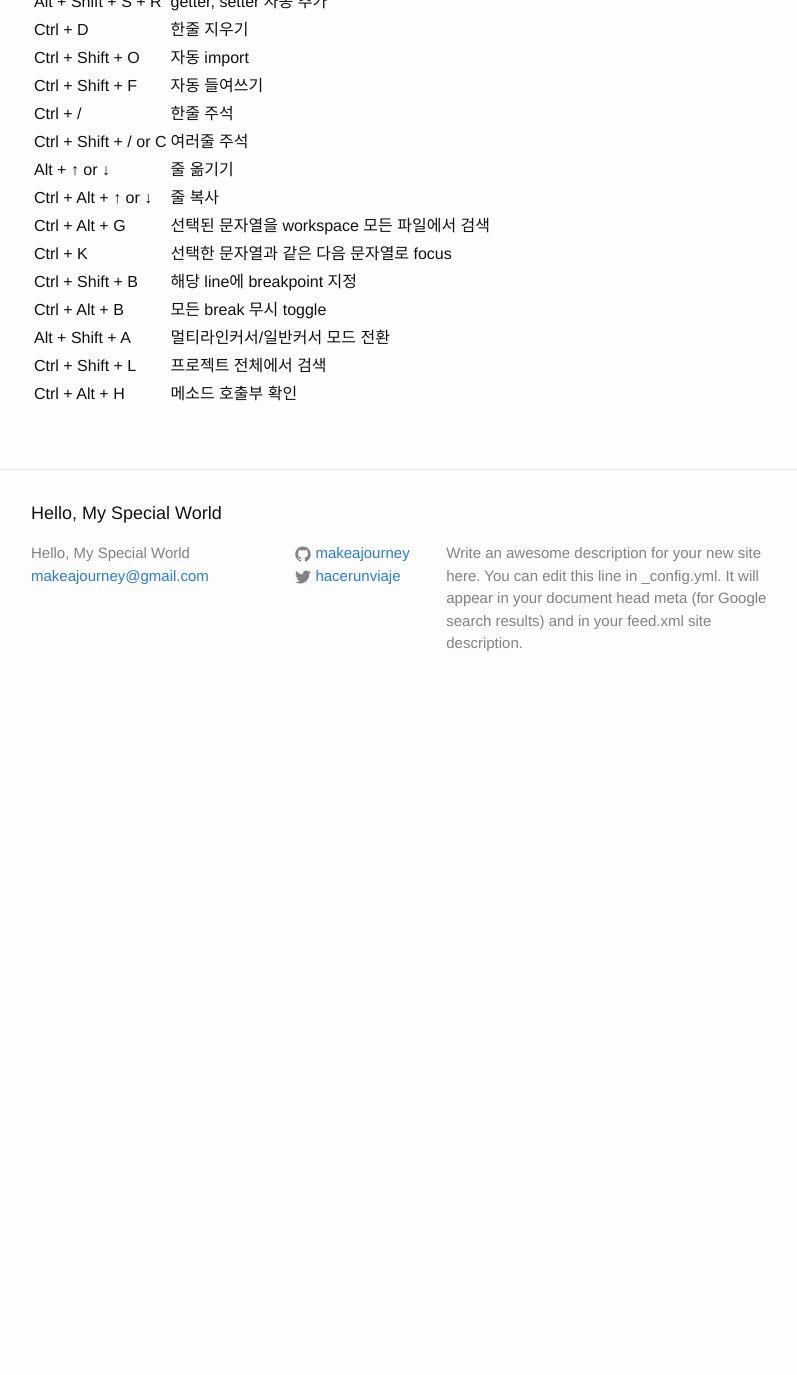
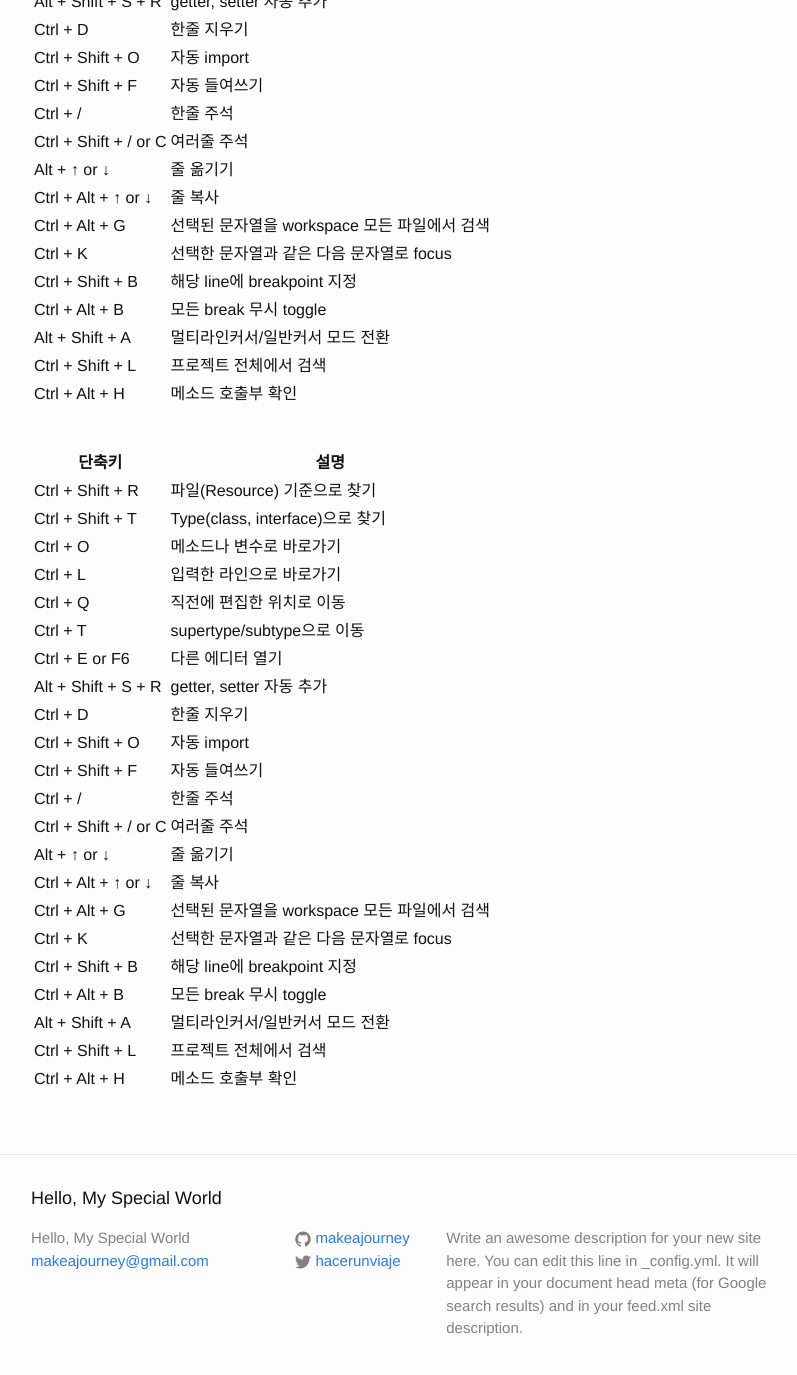
Before and after one commit to makeajourney/makeajourney.github.io, a Jekyll site: the page built from _posts/2016-02-22-test.markdown, in a window 1280 px wide and 1400 px high, scrolled down 437 px. Shown: the top 1375 px of the window, without its empty margins (239-1036 px from the left). Built offline with Jekyll 4.4.1, drawn with Linux system fonts in a browser that asks for light colours; before the commit the page ends 1152 px from its top, so only the background shows below that.

Commit message:
Update 2016-02-22-test.markdown

```diff
--- a/_posts/2016-02-22-test.markdown
+++ b/_posts/2016-02-22-test.markdown
@@ -28,3 +28,33 @@ Ctrl + Alt + B|모든 break 무시 toggle
 Alt + Shift + A|멀티라인커서/일반커서 모드 전환
 Ctrl + Shift + L|프로젝트 전체에서 검색
 Ctrl + Alt + H|메소드 호출부 확인
+
+
+
+<br>
+
+
+|단축키|설명|
+|----|----|
+|Ctrl + Shift + R|파일(Resource) 기준으로 찾기|
+|Ctrl + Shift + T|Type(class, interface)으로 찾기|
+|Ctrl + O|메소드나 변수로 바로가기|
+|Ctrl + L|입력한 라인으로 바로가기|
+|Ctrl + Q|직전에 편집한 위치로 이동|
+|Ctrl + T|supertype/subtype으로 이동|
+|Ctrl + E or F6|다른 에디터 열기|
+|Alt + Shift + S + R|getter, setter 자동 추가|
+|Ctrl + D|한줄 지우기|
+|Ctrl + Shift + O|자동 import|
+|Ctrl + Shift + F|자동 들여쓰기|
+|Ctrl + /|한줄 주석|
+|Ctrl + Shift + / or C|여러줄 주석|
+|Alt + ↑ or ↓|줄 옮기기|
+|Ctrl + Alt + ↑ or ↓|줄 복사|
+|Ctrl + Alt + G|선택된 문자열을 workspace 모든 파일에서 검색|
+|Ctrl + K|선택한 문자열과 같은 다음 문자열로 focus|
+|Ctrl + Shift + B|해당 line에 breakpoint 지정|
+|Ctrl + Alt + B|모든 break 무시 toggle|
+|Alt + Shift + A|멀티라인커서/일반커서 모드 전환|
+|Ctrl + Shift + L|프로젝트 전체에서 검색|
+|Ctrl + Alt + H|메소드 호출부 확인|
```
